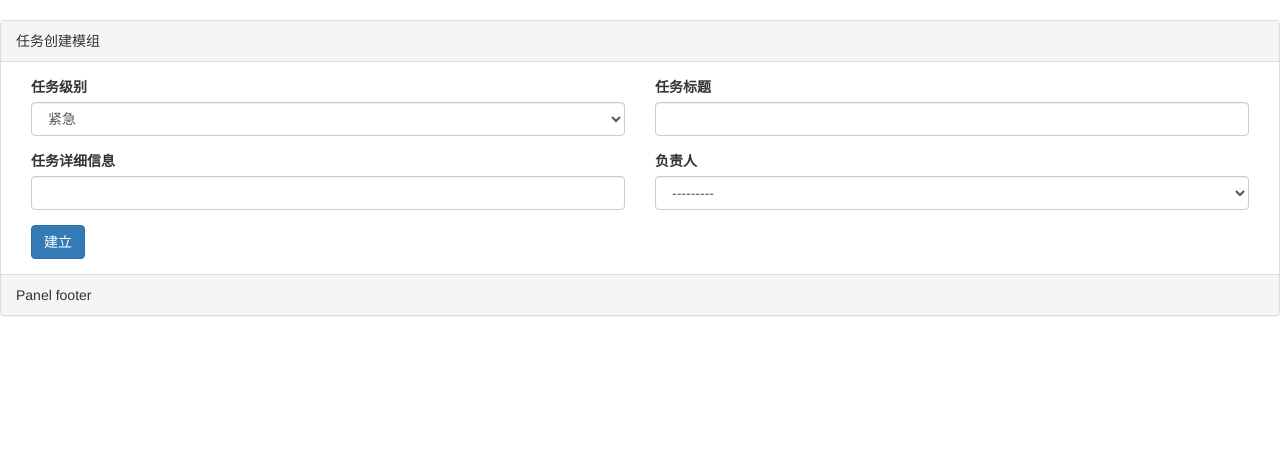
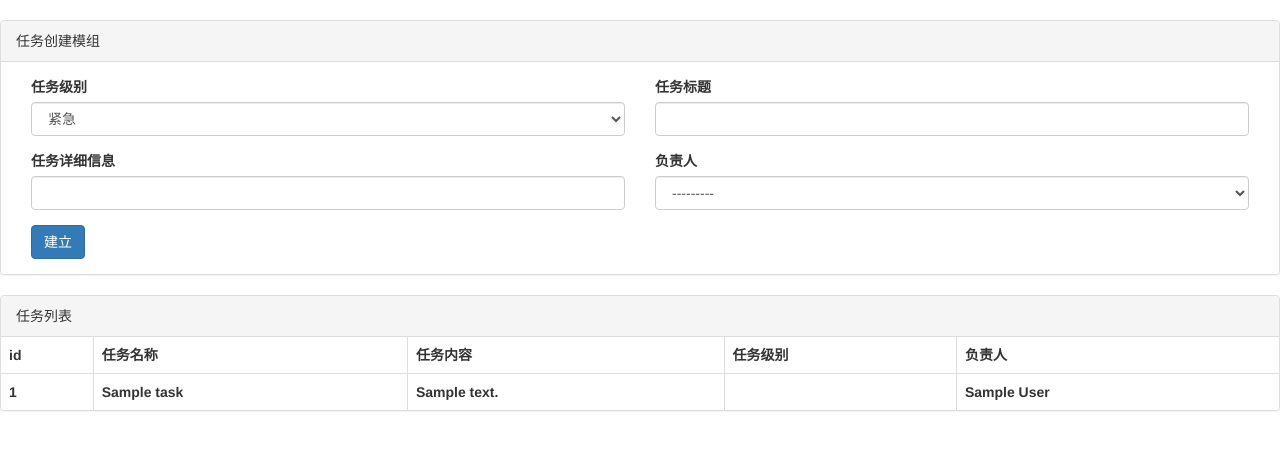
Before and after one commit to czwzsf/Django_worksystem, a Django app: page /task/ in a window 1280 px wide. Shown: the part 52-502 px from the top of the page. Run offline with Django 4.2, Linux system fonts and the light colour scheme; tables that the repository leaves empty hold one stand-in row (values such as "Sample post"); lists and menus that the app fills with data are empty; some libraries are stand-ins or nearby versions.

Commit message:
22/5/25(今天最后一个版本0)

```diff
--- a/app01/views.py
+++ b/app01/views.py
@@ -255,8 +255,13 @@
 
 @csrf_exempt
 def task(request):
+    querrset = models.Task.objects.all().order_by("id")
     form = TaskModelForm()
-    return render(request, 'html/taskmanagement/task.html', {"form": form})
+    context = {
+        "form": form,
+        "quertset": querrset,
+    }
+    return render(request, 'html/taskmanagement/task.html', context)
 
 
 @csrf_exempt
--- a/templates/html/taskmanagement/task.html
+++ b/templates/html/taskmanagement/task.html
@@ -6,7 +6,7 @@
     <div class="panel panel-default">
         <div class="panel-heading">任务创建模组</div>
         <div class="panel-body">
-            <form method="post" id="formadd" >
+            <form method="post" id="formadd">
                 <div class="clearfix">
                     {% for field in form %}
                         <div class="col-xs-6">
@@ -23,7 +23,31 @@
                 </div>
             </form>
         </div>
-        <div class="panel-footer">Panel footer</div>
+    </div>
+    <div class="panel panel-default">
+        <!-- Default panel contents -->
+        <div class="panel-heading">任务列表</div>
+        <table class="table table-bordered">
+            <thead>
+            <tr>
+                <th>id</th>
+                <th>任务名称</th>
+                <th>任务内容</th>
+                <th>任务级别</th>
+                <th>负责人</th>
+            </tr>
+            </thead>
+            {% for obj in quertset %}
+                <tr>
+                    <th>{{ obj.id }}</th>
+                    <th>{{ obj.title }}</th>
+                    <th>{{ obj.detail }}</th>
+                    <th>{{ obj.get_level_display }}</th>
+                    <th>{{ obj.user }}</th>
+                </tr>
+            {% endfor %}
+
+        </table>
     </div>
 {% endblock %}
 {% block js %}
@@ -43,7 +67,8 @@
                     success: function (res) {
                         if (res.status) {
                             {#console.log("添加成功！！");#}
-                            alert("添加成功");
+                            location.reload()
+                            {#alert("添加成功");#}
                         } else {
                             $.each(res.error, function (name, data) {
                                 console.log("cuole1");
```
Also changed, not shown: Ajax学习.md (+2 -0 lines).
